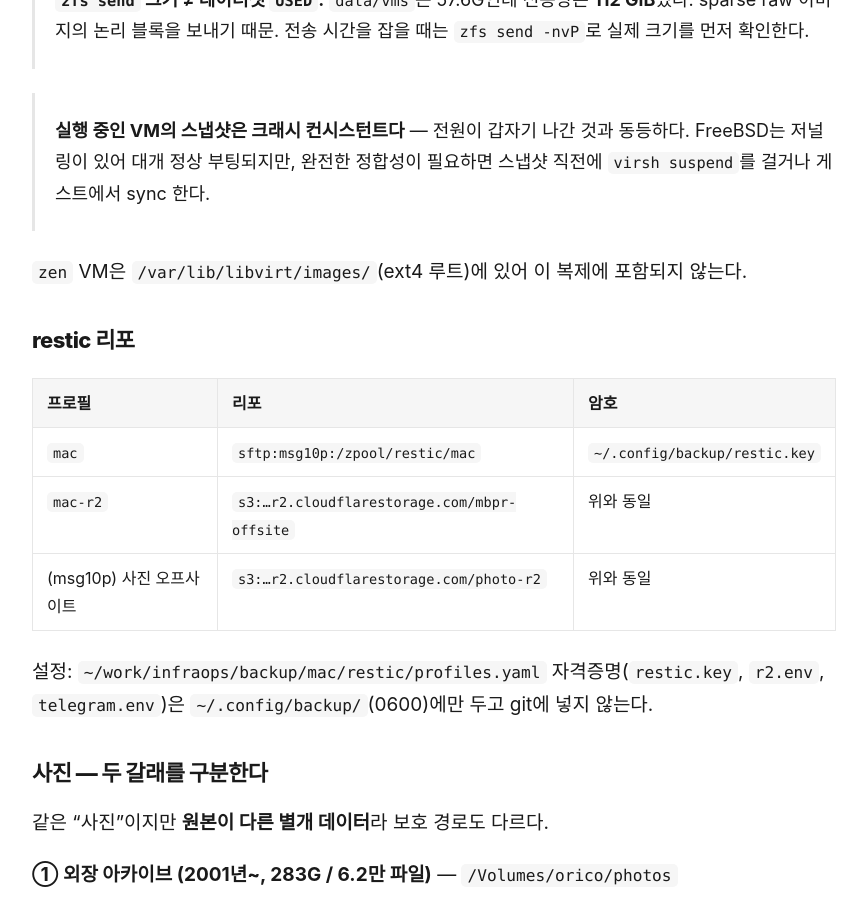
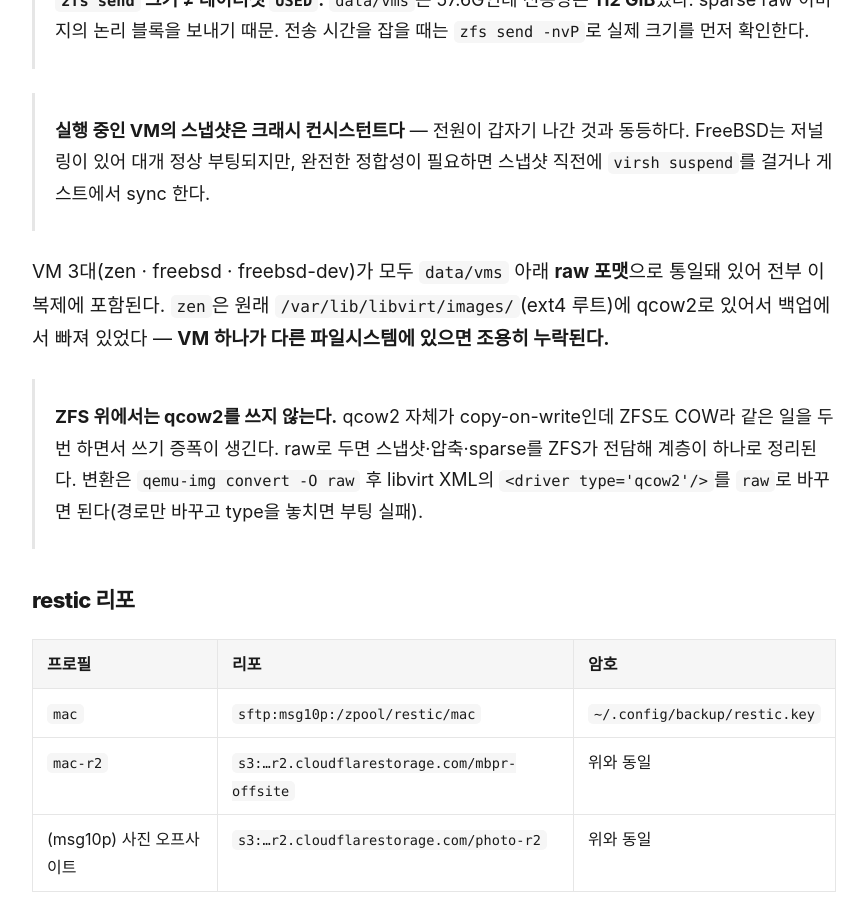
Before and after one commit to seongilp/homelab, a Jekyll site: the page built from docs/backup.md, in a window 1280 px wide and 900 px high, scrolled down 4607 px. Shown: the whole window, without its empty margins (206-1073 px from the left). Built offline with Jekyll 4.4.1, drawn with Linux system fonts in a browser that asks for light colours; our own code applies the rules of GitHub Pages for plain Markdown files.

Commit message:
docs: zen VM을 ZFS 데이터셋으로 이전 + raw 포맷 통일 반영
- VM 3대가 모두 data/vms 아래 raw로 통일 → 전부 백업 대상에 포함
- zen은 ext4 루트에 qcow2로 있어 백업에서 조용히 누락돼 있었음
- ZFS 위에서 qcow2를 피하는 이유(이중 COW → 쓰기 증폭)와 변환 절차 기록
  · XML의 driver type 변경을 놓치면 부팅 실패

```diff
--- a/docs/backup.md
+++ b/docs/backup.md
@@ -123,7 +123,14 @@ VM 이미지는 파일 rsync보다 **`zfs send`가 압도적으로 낫다.** 초
 > FreeBSD는 저널링이 있어 대개 정상 부팅되지만, 완전한 정합성이 필요하면 스냅샷 직전에
 > `virsh suspend`를 걸거나 게스트에서 sync 한다.
 
-`zen` VM은 `/var/lib/libvirt/images/`(ext4 루트)에 있어 이 복제에 포함되지 않는다.
+VM 3대(zen · freebsd · freebsd-dev)가 모두 `data/vms` 아래 **raw 포맷**으로 통일돼 있어
+전부 이 복제에 포함된다. `zen`은 원래 `/var/lib/libvirt/images/`(ext4 루트)에 qcow2로
+있어서 백업에서 빠져 있었다 — **VM 하나가 다른 파일시스템에 있으면 조용히 누락된다.**
+
+> **ZFS 위에서는 qcow2를 쓰지 않는다.** qcow2 자체가 copy-on-write인데 ZFS도 COW라
+> 같은 일을 두 번 하면서 쓰기 증폭이 생긴다. raw로 두면 스냅샷·압축·sparse를 ZFS가
+> 전담해 계층이 하나로 정리된다. 변환은 `qemu-img convert -O raw` 후 libvirt XML의
+> `<driver type='qcow2'/>`를 `raw`로 바꾸면 된다(경로만 바꾸고 type을 놓치면 부팅 실패).
 
 ### restic 리포
 
```
Also changed, not shown: docs/storage.md (+2 -2 lines).
